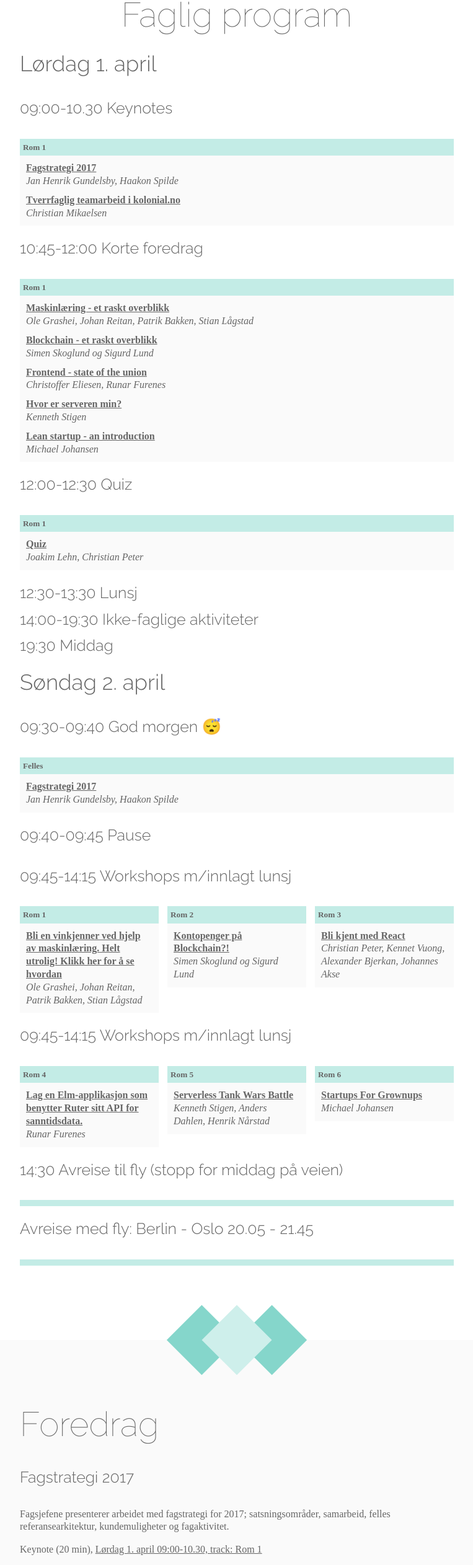
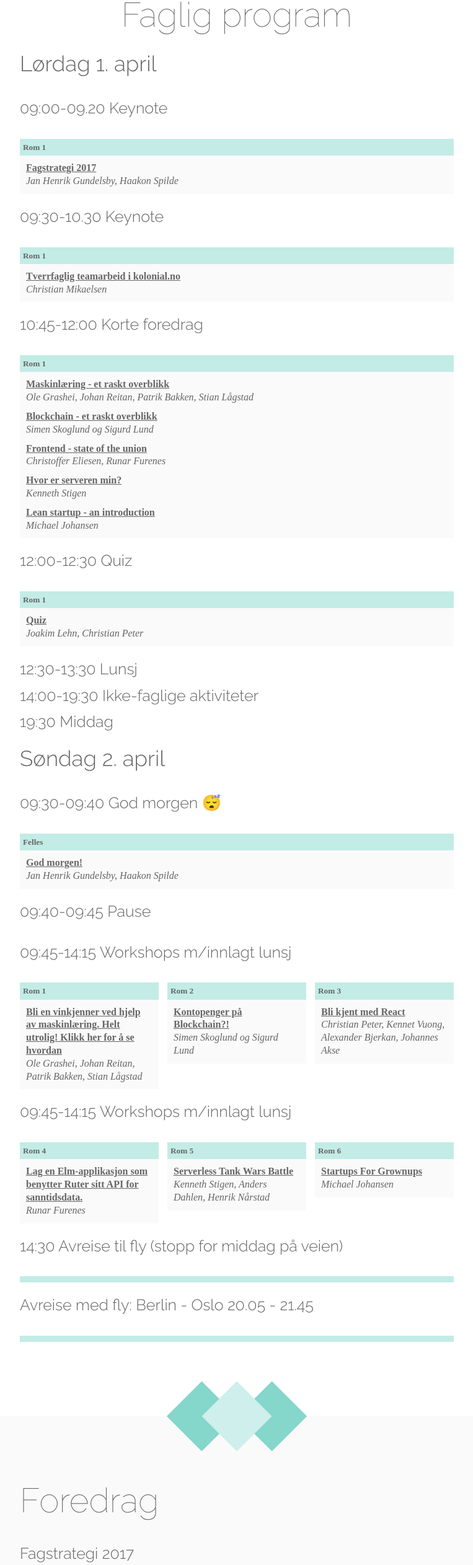
Before and after one commit to knowit/palma.knowit.no, a website: page index.html in a window 1280 px wide. Shown: the part 1755-4280 px from the top of the page at 62% size, without its empty margins (258-1021 px from the left). Drawn offline with nearby package versions, Linux system fonts and the light colour scheme.

Commit message:
Justert tidspunkter

```diff
--- a/index.html
+++ b/index.html
@@ -35,7 +35,7 @@
         <div class="schedule-day">
           <h2>Lørdag 1. april</h2>
           <div class="schedule-collection with-1-entries">
-            <h4>09:00-10.30 Keynotes</h4>
+            <h4>09:00-09.20 Keynote</h4>
             <div class="schedule-entry">
               <h5><b>Rom 1</b></h5>
               <div data-talk-id="fagstrategi" class="schedule-slot">
@@ -43,6 +43,12 @@
                 <address>Jan Henrik Gundelsby, Haakon Spilde
                 </address>
               </div>
+            </div>
+          </div>
+          <div class="schedule-collection with-1-entries">
+            <h4>09:30-10.30 Keynote</h4>
+            <div class="schedule-entry">
+              <h5><b>Rom 1</b></h5>
               <div data-talk-id="eksternt_foredrag" class="schedule-slot">
                 <p><a id="p_eksternt_foredrag" href="#eksternt_foredrag">Tverrfaglig teamarbeid i kolonial.no</a></p>
                 <address>Christian Mikaelsen
@@ -105,8 +111,8 @@
             <h4>09:30-09:40 God morgen 😴</h4>
             <div class="schedule-entry">
               <h5><b>Felles</b></h5>
-              <div data-talk-id="fagstrategi" class="schedule-slot">
-                <p><a id="p_fagstrategi" href="#fagstrategi">Fagstrategi 2017</a></p>
+              <div data-talk-id="godmorgen" class="schedule-slot">
+                <p><a id="p_godmorgen" href="#godmorgen">God morgen!</a></p>
                 <address>Jan Henrik Gundelsby, Haakon Spilde
                 </address>
               </div>
@@ -191,7 +197,7 @@
         <div id="fagstrategi" data-talk-id="fagstrategi" class="talks-entry">
           <h4> Fagstrategi 2017</h4>
           <p class="talk-description">Fagsjefene presenterer arbeidet med fagstrategi for 2017; satsningsområder, samarbeid, felles referansearkitektur, kundemuligheter og fagaktivitet.</p>
-          <p class="talk-meta">Keynote (20 min),  <a href="#p_fagstrategi"> Lørdag 1. april 09:00-10.30, track: Rom 1</a></p>
+          <p class="talk-meta">Keynote (20 min),  <a href="#p_fagstrategi"> Lørdag 1. april 09:00-09.20, track: Rom 1</a></p>
           <div class="speakers">
             <div class="speaker"><img src="pics/jhg.jpg" class="bio-pic">
               <div class="bio"><a href="mailto:jhg@knowit.no">Jan Henrik Gundelsby</a>
@@ -208,7 +214,7 @@
         <div id="eksternt_foredrag" data-talk-id="eksternt_foredrag" class="talks-entry">
           <h4> Tverrfaglig teamarbeid i kolonial.no</h4>
           <p class="talk-description">Kolonial.no er Norges største matbutikk på nett, og Nordens raskest voksende dagligvareselskap på nett. Christian Mikalsen er teknologisjef og en av gründerne bak suksessbedriften. Den tverrfaglige hverdagen og samhandlingen mellom det digitale og det fysiske er en av hovedutfordringene i Christians hverdag, og en av styrkene til gründerteamet.</p>
-          <p class="talk-meta">Keynote (60 min),  <a href="#p_eksternt_foredrag"> Lørdag 1. april 09:00-10.30, track: Rom 1</a></p>
+          <p class="talk-meta">Keynote (60 min),  <a href="#p_eksternt_foredrag"> Lørdag 1. april 09:30-10.30, track: Rom 1</a></p>
           <div class="speakers">
             <div class="speaker"><img src="pics/christianm.jpg" class="bio-pic">
               <div class="bio"><a href="mailto:christian@kolonial.no">Christian Mikaelsen</a>
@@ -314,10 +320,10 @@
             </div>
           </div>
         </div>
-        <div id="fagstrategi" data-talk-id="fagstrategi" class="talks-entry">
-          <h4> Fagstrategi 2017</h4>
-          <p class="talk-description">Fagsjefene presenterer arbeidet med fagstrategi for 2017; satsningsområder, samarbeid, felles referansearkitektur, kundemuligheter og fagaktivitet.</p>
-          <p class="talk-meta">Keynote (20 min),  <a href="#p_fagstrategi"> Søndag 2. april 09:30-09:40, track: Felles</a></p>
+        <div id="godmorgen" data-talk-id="godmorgen" class="talks-entry">
+          <h4> God morgen!</h4>
+          <p class="talk-description">God morgen alle sammen! Praktisk informasjon.</p>
+          <p class="talk-meta">Intro (15 min),  <a href="#p_godmorgen"> Søndag 2. april 09:30-09:40, track: Felles</a></p>
           <div class="speakers">
             <div class="speaker"><img src="pics/jhg.jpg" class="bio-pic">
               <div class="bio"><a href="mailto:jhg@knowit.no">Jan Henrik Gundelsby</a>
```
Also changed, not shown: src/viewmodel.json (+14 -4 lines).
